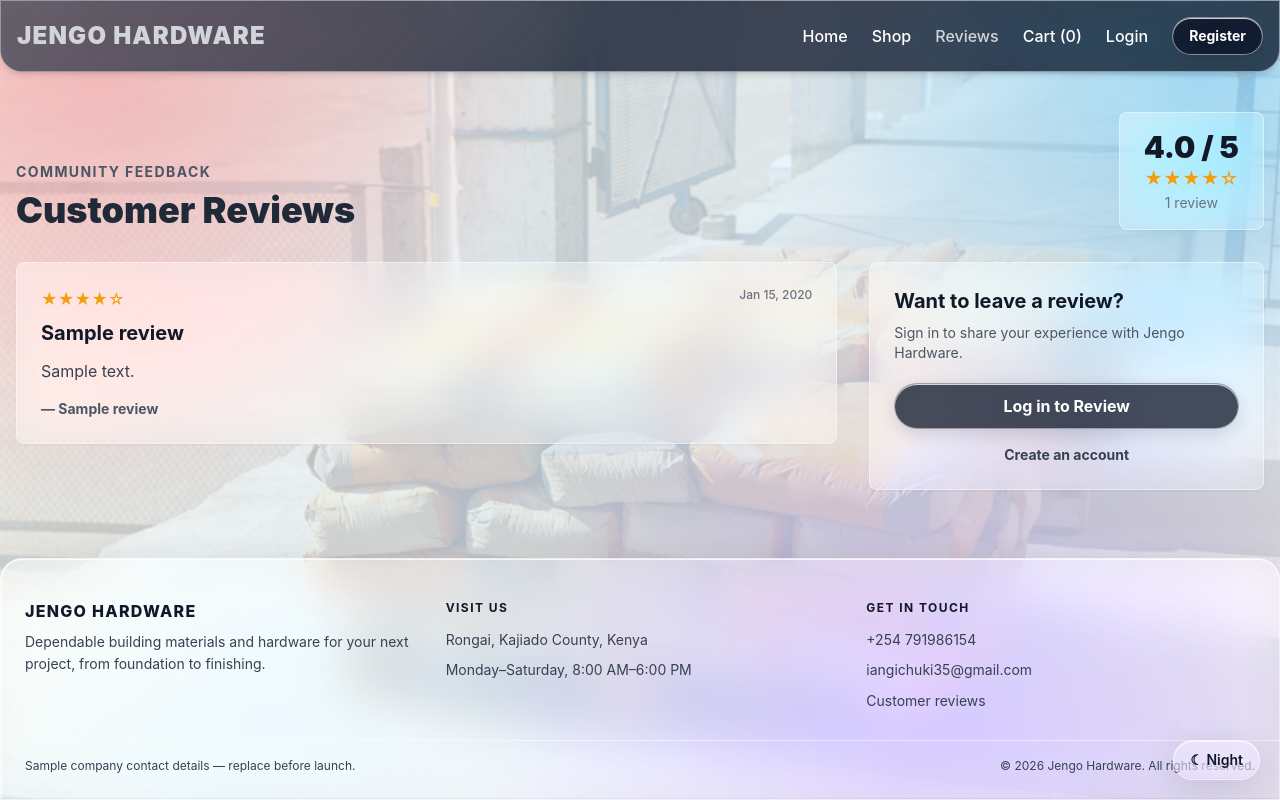
After one commit to Ravenian-cloud/jengo-hardware, a PHP site: page /public/reviews.php in a window 1280 px wide. The commit adds this page. Run offline with PHP 8.4, Linux system fonts and the light colour scheme; tables that the repository leaves empty or names only in its code hold one stand-in row (values such as "Sample post"); some libraries are stand-ins or nearby versions.

Commit message:
added customer reviews

```diff
--- a/public/checkout.php
+++ b/public/checkout.php
@@ -5,6 +5,7 @@ error_reporting(E_ALL);
 
 session_start();
 require_once __DIR__ . '/../config/db.php';
+require_once __DIR__ . '/../config/product_images.php';
 
 if (($_SESSION['user_role'] ?? '') === 'attendant') {
     header('Location: ../attendant/dashboard.php');
@@ -116,7 +117,10 @@ $user = $userStmt->fetch();
                 <div class="space-y-3 mb-4">
                     <?php foreach ($cartItems as $item): ?>
                         <div class="flex justify-between text-sm">
-                            <span><?= htmlspecialchars($item['product']['name']) ?> (x<?= $item['quantity'] ?>)</span>
+                            <span class="flex items-center gap-3">
+                                <img src="<?= htmlspecialchars(product_image_url($item['product']['photo'] ?? null), ENT_QUOTES, 'UTF-8') ?>" alt="<?= htmlspecialchars($item['product']['name'], ENT_QUOTES, 'UTF-8') ?>" class="h-12 w-12 rounded object-cover">
+                                <span><?= htmlspecialchars($item['product']['name']) ?> (x<?= $item['quantity'] ?>)</span>
+                            </span>
                             <span class="font-bold">KES <?= number_format($item['subtotal'], 2) ?></span>
                         </div>
                     <?php endforeach; ?>
--- a/public/customer_dashboard.php
+++ b/public/customer_dashboard.php
@@ -40,6 +40,7 @@ try {
             <div class="space-x-6">
                 <a href="home.php" class="hover:text-gray-300 font-medium">Home</a>
                 <a href="shop.php" class="hover:text-gray-300 font-medium">Shop</a>
+                <a href="reviews.php" class="hover:text-gray-300 font-medium">Reviews</a>
                 <a href="logout.php" class="bg-gray-800 hover:bg-gray-700 px-4 py-2 rounded text-sm font-bold">Logout</a>
             </div>
         </div>
--- a/public/footer.php
+++ b/public/footer.php
@@ -15,6 +15,7 @@
             <h2 class="site-footer__heading">Get in touch</h2>
             <a href="tel:+254791986154">+254 791986154</a>
             <a href="mailto:iangichuki35@gmail.com">iangichuki35@gmail.com</a>
+            <a href="reviews.php">Customer reviews</a>
         </section>
     </div>
     <div class="site-footer__bottom">
--- a/public/home.php
+++ b/public/home.php
@@ -13,7 +13,7 @@ try {
     $categories = $catStmt->fetchAll();
 
     // Fetch featured products
-    $prodStmt = $pdo->query("SELECT p.*, c.name AS category_name FROM products p JOIN categories c ON p.category_id = c.id ORDER BY p.id DESC LIMIT 6");
+    $prodStmt = $pdo->query("SELECT p.*, c.name AS category_name FROM products p JOIN categories c ON p.category_id = c.id ORDER BY p.id DESC LIMIT 8");
     $products = $prodStmt->fetchAll();
 } catch (\PDOException $e) {
     die("Database Error on Home Page: " . $e->getMessage());
@@ -40,6 +40,7 @@ $cartCount = isset($_SESSION['cart']) ? array_sum($_SESSION['cart']) : 0;
             <div class="space-x-6">
                 <a href="home.php" class="text-gray-300 font-medium">Home</a>
                 <a href="shop.php" class="hover:text-gray-300 font-medium">Shop</a>
+                <a href="reviews.php" class="hover:text-gray-300 font-medium">Reviews</a>
                 <?php if (($_SESSION['user_role'] ?? '') !== 'attendant'): ?>
                     <a href="cart.php" class="hover:text-gray-300 font-medium">Cart (<?= $cartCount ?>)</a>
                 <?php endif; ?>
--- /dev/null
+++ b/public/reviews.php
@@ -0,0 +1,215 @@
+<?php
+ini_set('display_errors', 1);
+ini_set('display_startup_errors', 1);
+error_reporting(E_ALL);
+
+session_start();
+require_once __DIR__ . '/../config/db.php';
+
+$error = '';
+$success = '';
+$cartCount = isset($_SESSION['cart']) ? array_sum($_SESSION['cart']) : 0;
+$isLoggedIn = isset($_SESSION['user_id']);
+$userRole = $_SESSION['user_role'] ?? '';
+$canWriteReview = $isLoggedIn && $userRole === 'customer';
+$isReviewReadOnly = in_array($userRole, ['admin', 'attendant'], true);
+
+if ($_SERVER['REQUEST_METHOD'] === 'POST') {
+    if (!$canWriteReview) {
+        if (!$isLoggedIn && !$isReviewReadOnly) {
+            $_SESSION['review_flash_error'] = 'Please log in to write a review.';
+            header('Location: login.php');
+            exit;
+        }
+
+        $error = 'Admin and attendant accounts can only read customer reviews.';
+    } elseif (($_POST['csrf_token'] ?? '') !== ($_SESSION['csrf_token'] ?? '')) {
+        $error = 'Your session has expired. Please try again.';
+    } else {
+        $rating = filter_input(INPUT_POST, 'rating', FILTER_VALIDATE_INT, [
+            'options' => ['min_range' => 1, 'max_range' => 5]
+        ]);
+        $title = trim($_POST['title'] ?? '');
+        $review = trim($_POST['review'] ?? '');
+
+        if ($rating === false || $rating === null) {
+            $error = 'Choose a rating from 1 to 5 stars.';
+        } elseif ($title === '' || mb_strlen($title) > 150) {
+            $error = 'Enter a review title of 150 characters or fewer.';
+        } elseif ($review === '' || mb_strlen($review) > 2000) {
+            $error = 'Write a review of 2000 characters or fewer.';
+        } else {
+            try {
+                $stmt = $pdo->prepare(
+                    'INSERT INTO reviews (user_id, customer_name, rating, title, review)
+                     VALUES (?, ?, ?, ?, ?)
+                     ON DUPLICATE KEY UPDATE customer_name = VALUES(customer_name), rating = VALUES(rating),
+                     title = VALUES(title), review = VALUES(review), created_at = CURRENT_TIMESTAMP'
+                );
+                $stmt->execute([
+                    (int) $_SESSION['user_id'],
+                    $_SESSION['user_name'] ?? 'Customer',
+                    $rating,
+                    $title,
+                    $review
+                ]);
+                $success = 'Thank you. Your review has been published.';
+            } catch (PDOException $e) {
+                $error = 'We could not publish your review. Please try again.';
+            }
+        }
+    }
+}
+
+if (empty($_SESSION['csrf_token'])) {
+    $_SESSION['csrf_token'] = bin2hex(random_bytes(32));
+}
+
+try {
+    $reviews = $pdo->query(
+        'SELECT id, customer_name, rating, title, review, created_at
+         FROM reviews
+         ORDER BY created_at DESC, id DESC
+         LIMIT 50'
+    )->fetchAll();
+
+    $summary = $pdo->query(
+        'SELECT COUNT(*) AS review_count, COALESCE(AVG(rating), 0) AS average_rating
+         FROM reviews'
+    )->fetch();
+} catch (PDOException $e) {
+    $reviews = [];
+    $summary = ['review_count' => 0, 'average_rating' => 0];
+    $error = $error ?: 'Reviews are temporarily unavailable.';
+}
+
+$averageRating = (float) ($summary['average_rating'] ?? 0);
+$reviewCount = (int) ($summary['review_count'] ?? 0);
+?>
+<!DOCTYPE html>
+<html lang="en">
+<head>
+    <meta charset="UTF-8">
+    <meta name="viewport" content="width=device-width, initial-scale=1.0">
+    <title>Customer Reviews - Jengo Hardware</title>
+    <script src="https://cdn.tailwindcss.com"></script>
+    <link rel="stylesheet" href="css/liquid-glass.css">
+    <script src="js/theme-mode.js" defer></script>
+</head>
+<body class="bg-gray-50 text-gray-800 min-h-screen flex flex-col">
+    <nav class="bg-gray-900 text-white shadow-md">
+        <div class="max-w-7xl mx-auto px-4 py-4 flex justify-between items-center">
+            <a href="home.php" class="text-2xl font-black text-gray-300 tracking-wider">JENGO HARDWARE</a>
+            <div class="space-x-6 flex items-center">
+                <a href="home.php" class="hover:text-gray-300 font-medium">Home</a>
+                <a href="shop.php" class="hover:text-gray-300 font-medium">Shop</a>
+                <a href="reviews.php" class="text-gray-300 font-medium">Reviews</a>
+                <?php if (($isLoggedIn) && ($_SESSION['user_role'] ?? '') === 'customer'): ?>
+                    <a href="customer_dashboard.php" class="hover:text-gray-300 font-medium">Dashboard</a>
+                <?php endif; ?>
+                <?php if (!in_array($_SESSION['user_role'] ?? '', ['admin', 'attendant'], true) && !isset($_SESSION['user_id'])): ?>
+                    <a href="cart.php" class="hover:text-gray-300 font-medium">Cart (<?= $cartCount ?>)</a>
+                    <a href="login.php" class="hover:text-gray-300 font-medium">Login</a>
+                    <a href="register.php" class="bg-gray-800 hover:bg-gray-700 px-4 py-2 rounded text-sm font-bold">Register</a>
+                <?php elseif (isset($_SESSION['user_id'])): ?>
+                    <a href="logout.php" class="bg-gray-800 hover:bg-gray-700 px-4 py-2 rounded text-sm font-bold">Logout</a>
+                <?php endif; ?>
+            </div>
+        </div>
+    </nav>
+
+    <main class="max-w-7xl mx-auto px-4 py-10 flex-grow w-full">
+        <div class="flex flex-col md:flex-row md:items-end md:justify-between gap-6 mb-8">
+            <div>
+                <p class="text-sm font-bold uppercase tracking-widest text-gray-600 mb-2">Community feedback</p>
+                <h1 class="text-4xl font-black">Customer Reviews</h1>
+            </div>
+            <div class="bg-white border rounded-lg px-6 py-4 text-center shadow-sm">
+                <div class="text-3xl font-black"><?= number_format($averageRating, 1) ?> / 5</div>
+                <div class="text-amber-500 text-lg" aria-label="<?= number_format($averageRating, 1) ?> out of 5 stars">
+                    <?= str_repeat('★', (int) round($averageRating)) ?><?= str_repeat('☆', 5 - (int) round($averageRating)) ?>
+                </div>
+                <p class="text-sm text-gray-500"><?= $reviewCount ?> <?= $reviewCount === 1 ? 'review' : 'reviews' ?></p>
+            </div>
+        </div>
+
+        <?php if ($success): ?>
+            <div class="mb-6 p-4 bg-green-100 border border-green-300 text-green-900 rounded-lg"><?= htmlspecialchars($success) ?></div>
+        <?php endif; ?>
+        <?php if ($error): ?>
+            <div class="mb-6 p-4 bg-red-100 border border-red-300 text-red-900 rounded-lg"><?= htmlspecialchars($error) ?></div>
+        <?php endif; ?>
+
+        <div class="grid grid-cols-1 lg:grid-cols-3 gap-8">
+            <section class="lg:col-span-2">
+                <?php if (empty($reviews)): ?>
+                    <div class="bg-white border rounded-lg p-8 text-center shadow-sm">
+                        <h2 class="text-xl font-bold mb-2">Be the first to review Jengo Hardware</h2>
+                        <p class="text-gray-500">
+                            <?= $isReviewReadOnly ? 'No customer reviews have been submitted yet.' : 'Share your experience with our materials and service.' ?>
+                        </p>
+                    </div>
+                <?php else: ?>
+                    <div class="space-y-5">
+                        <?php foreach ($reviews as $item): ?>
+                            <article class="bg-white border rounded-lg p-6 shadow-sm">
+                                <div class="flex justify-between gap-4">
+                                    <div>
+                                        <div class="text-amber-500" aria-label="<?= (int) $item['rating'] ?> out of 5 stars">
+                                            <?= str_repeat('★', (int) $item['rating']) ?><?= str_repeat('☆', 5 - (int) $item['rating']) ?>
+                                        </div>
+                                        <h2 class="text-xl font-bold mt-2"><?= htmlspecialchars($item['title']) ?></h2>
+                                    </div>
+                                    <time class="text-xs text-gray-500 whitespace-nowrap" datetime="<?= htmlspecialchars($item['created_at']) ?>">
+                                        <?= date('M j, Y', strtotime($item['created_at'])) ?>
+                                    </time>
+                                </div>
+                                <p class="mt-3 text-gray-700 whitespace-pre-line"><?= htmlspecialchars($item['review']) ?></p>
+                                <p class="mt-4 text-sm font-bold text-gray-600">— <?= htmlspecialchars($item['customer_name']) ?></p>
+                            </article>
+                        <?php endforeach; ?>
+                    </div>
+                <?php endif; ?>
+            </section>
+
+            <aside>
+                <div class="bg-white border rounded-lg p-6 shadow-sm lg:sticky lg:top-6">
+                    <?php if ($canWriteReview): ?>
+                        <h2 class="text-xl font-bold mb-1">Share your experience</h2>
+                        <p class="text-sm text-gray-500 mb-5">You can submit or update one review.</p>
+                        <form method="POST" action="reviews.php">
+                            <input type="hidden" name="csrf_token" value="<?= htmlspecialchars($_SESSION['csrf_token']) ?>">
+                            <fieldset class="mb-5">
+                                <legend class="block text-sm font-bold mb-2">Rating</legend>
+                                <div class="flex gap-2" aria-label="Choose a rating">
+                                    <?php for ($star = 5; $star >= 1; $star--): ?>
+                                        <input class="sr-only peer" type="radio" id="star<?= $star ?>" name="rating" value="<?= $star ?>" required>
+                                        <label for="star<?= $star ?>" class="text-3xl text-gray-300 cursor-pointer peer-checked:text-amber-500 hover:text-amber-500">★</label>
+                                    <?php endfor; ?>
+                                </div>
+                            </fieldset>
+                            <label class="block text-sm font-bold mb-2" for="title">Review title</label>
+                            <input id="title" name="title" maxlength="150" required class="w-full px-4 py-2 border rounded-lg mb-4" placeholder="Great service">
+                            <label class="block text-sm font-bold mb-2" for="review">Your review</label>
+                            <textarea id="review" name="review" maxlength="2000" required rows="5" class="w-full px-4 py-2 border rounded-lg" placeholder="Tell us about your experience"></textarea>
+                            <button type="submit" class="mt-4 w-full bg-gray-800 hover:bg-gray-900 text-white font-bold py-2.5 rounded-lg">Publish Review</button>
+                        </form>
+                    <?php elseif ($isReviewReadOnly): ?>
+                        <h2 class="text-xl font-bold mb-2">Read-only access</h2>
+                        <p class="text-sm text-gray-600">
+                            <?= $userRole === 'admin' ? 'Admin accounts' : 'Attendant accounts' ?> can view customer reviews but cannot write or update them.
+                        </p>
+                    <?php else: ?>
+                        <h2 class="text-xl font-bold mb-2">Want to leave a review?</h2>
+                        <p class="text-sm text-gray-600 mb-5">Sign in to share your experience with Jengo Hardware.</p>
+                        <a href="login.php" class="block w-full text-center bg-gray-800 hover:bg-gray-900 text-white font-bold py-2.5 rounded-lg">Log in to Review</a>
+                        <a href="register.php" class="block text-center text-sm font-bold text-gray-700 mt-4 hover:underline">Create an account</a>
+                    <?php endif; ?>
+                </div>
+            </aside>
+        </div>
+    </main>
+
+    <?php require __DIR__ . '/footer.php'; ?>
+</body>
+</html>
--- a/public/shop.php
+++ b/public/shop.php
@@ -60,6 +60,7 @@ $isAttendant = isset($_SESSION['user_role']) && $_SESSION['user_role'] === 'atte
             <div class="space-x-6 flex items-center">
                 <a href="home.php" class="hover:text-gray-300 font-medium">Home</a>
                 <a href="shop.php" class="text-gray-300 font-medium">Shop</a>
+                <a href="reviews.php" class="hover:text-gray-300 font-medium">Reviews</a>
 
                 <?php if ($isAdmin): ?>
                     <a href="../admin/dashboard.php" class="bg-gray-800 hover:bg-gray-700 px-4 py-2 rounded text-sm font-bold">Admin Dashboard</a>
```
Also changed, not shown: admin/inventory.php (+40 -4 lines), public/cart.php (+7 -1 lines), public/logout.php (+1 -12 lines), migrations/20261122_create_reviews.sql (added).
